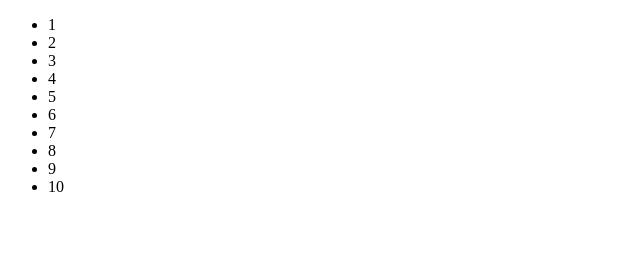
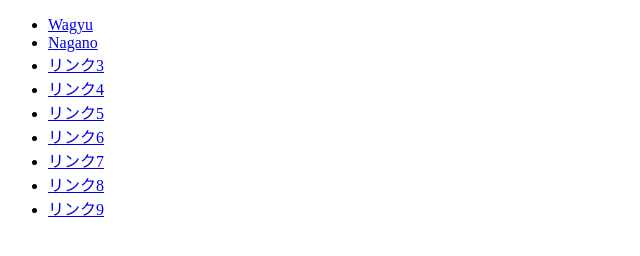
Before and after one commit to ckleos-me/fit-promotion, a plain HTML site: page index.html in a window 1280 px wide. Shown: the whole page, without its empty margins (0-640 px from the left). Drawn offline with Linux system fonts and the light colour scheme.

Commit message:
Update index.html

```diff
--- a/index.html
+++ b/index.html
@@ -7,16 +7,15 @@
     </head>
     <body>
         <ul>
-            <li>1</li>
-            <li>2</li>
-            <li>3</li>
-            <li>4</li>
-            <li>5</li>
-            <li>6</li>
-            <li>7</li>
-            <li>8</li>
-            <li>9</li>
-            <li>10</li>
+            <li><a href="Event-Page-Wagyu/index.html">Wagyu</a></li>
+            <li><a href="Event-Page-Nagano/index.html">Nagano</a></li>
+            <li><a href="#">リンク3</a></li>
+            <li><a href="#">リンク4</a></li>
+            <li><a href="#">リンク5</a></li>
+            <li><a href="#">リンク6</a></li>
+            <li><a href="#">リンク7</a></li>
+            <li><a href="#">リンク8</a></li>
+            <li><a href="#">リンク9</a></li>
         </ul>
     </body>
 </html>
```
